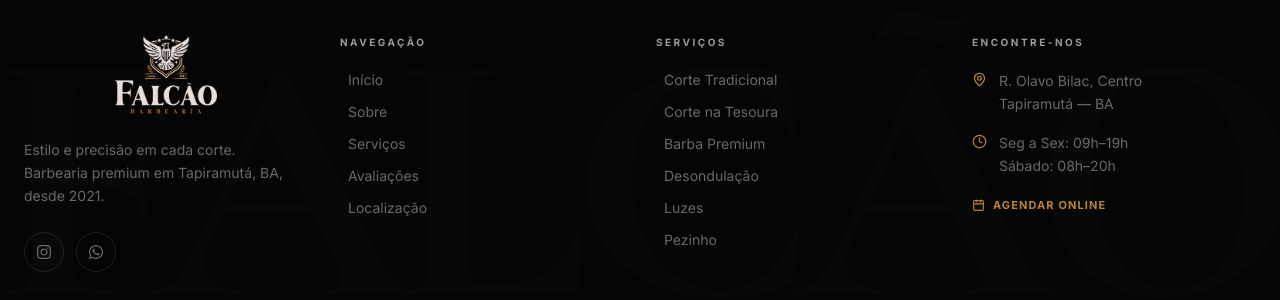
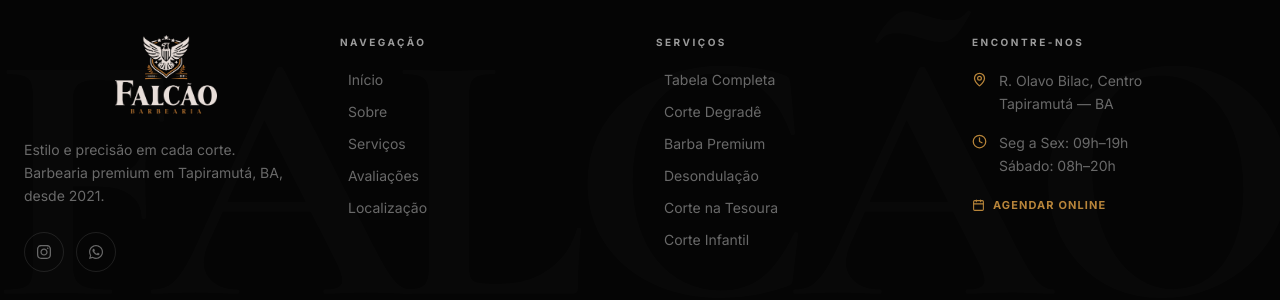
Before and after one commit to Marcos-Gabriell/Falcao-barbearia, a Next.js app: page /sobre in a window 1280 px wide. Shown: the part 1479-1779 px from the top of the page. Built offline with nearby package versions, Linux system fonts and the light colour scheme; a web font is replaced by a local one.

Commit message:
melhorias 3

```diff
--- a/app/components/Footer.tsx
+++ b/app/components/Footer.tsx
@@ -26,15 +26,14 @@ const linksPrincipais = [
   { nome: "Localização",       url: "/#localizacao" },
 ];
 
-const linksServicos = [
-  { nome: "Corte Tradicional", url: "/agendar?servico=1" },
-  { nome: "Corte na Tesoura",  url: "/agendar?servico=2" },
-  { nome: "Barba Premium",     url: "/agendar?servico=4" },
-  { nome: "Desondulação",      url: "/agendar?servico=9" },
-  { nome: "Luzes",             url: "/agendar?servico=8" },
-  { nome: "Pezinho",           url: "/agendar?servico=3" },
-];
-
+  const linksServicos = [
+    { nome: "Tabela Completa", url: "/servicos" },
+    { nome: "Corte Degradê", url: "/servicos/corte-degrade" },
+    { nome: "Barba Premium", url: "/servicos/barba" },
+    { nome: "Desondulação", url: "/servicos/desondulacao" },
+    { nome: "Corte na Tesoura", url: "/servicos/corte-tesoura" },
+    { nome: "Corte Infantil", url: "/servicos/corte-infantil" },
+  ];
 const Footer = () => {
   const year = new Date().getFullYear();
   const pathname = usePathname();
--- a/app/servicos/barba/page.tsx
+++ b/app/servicos/barba/page.tsx
@@ -91,12 +91,12 @@ export default function BarbaPage() {
             </div>
 
             {/* Botão de Agendar */}
-            <a
-              href="/agendar"
+            <Link
+              href="/agendar?servico=4"
               className="w-full md:w-auto inline-flex items-center justify-center bg-gradient-to-r from-[#b8853a] to-[#8f6425] text-[#070707] px-12 py-5 rounded-2xl font-black uppercase text-xs tracking-[0.2em] hover:scale-[1.02] transition-transform shadow-[0_8px_32px_rgba(184,133,58,0.25)]"
             >
               Agendar Barba
-            </a>
+            </Link>
           </motion.div>
 
         </div>
--- a/app/servicos/corte-degrade/page.tsx
+++ b/app/servicos/corte-degrade/page.tsx
@@ -94,7 +94,7 @@ export default function CorteDegradePage() {
 
             {/* Botão de Agendar */}
             <a
-              href="/agendar"
+              href="/agendar?servico=1"
               className="w-full md:w-auto inline-flex items-center justify-center bg-gradient-to-r from-[#b8853a] to-[#8f6425] text-[#070707] px-12 py-5 rounded-2xl font-black uppercase text-xs tracking-[0.2em] hover:scale-[1.02] transition-transform shadow-[0_8px_32px_rgba(184,133,58,0.25)]"
             >
               Agendar Degradê
--- a/app/servicos/corte-infantil/page.tsx
+++ b/app/servicos/corte-infantil/page.tsx
@@ -67,7 +67,7 @@ export default function CorteInfantilPage() {
               </div>
             </div>
 
-            <a href="/agendar" target="_blank" rel="noopener noreferrer" className="w-full md:w-auto inline-flex items-center justify-center bg-gradient-to-r from-[#b8853a] to-[#8f6425] text-[#070707] px-12 py-5 rounded-2xl font-black uppercase text-[11px] tracking-[0.2em] hover:scale-[1.02] transition-transform shadow-[0_8px_32px_rgba(184,133,58,0.25)]">
+            <a href="/agendar?servico=1" rel="noopener noreferrer" className="w-full md:w-auto inline-flex items-center justify-center bg-gradient-to-r from-[#b8853a] to-[#8f6425] text-[#070707] px-12 py-5 rounded-2xl font-black uppercase text-[11px] tracking-[0.2em] hover:scale-[1.02] transition-transform shadow-[0_8px_32px_rgba(184,133,58,0.25)]">
               Agendar Corte Kids
             </a>
           </motion.div>
--- a/app/servicos/corte-tesoura/page.tsx
+++ b/app/servicos/corte-tesoura/page.tsx
@@ -69,7 +69,7 @@ export default function CorteTesouraPage() {
               </div>
             </div>
 
-            <a href={WHATSAPP_LINK} target="_blank" rel="noopener noreferrer" className="w-full md:w-auto inline-flex items-center justify-center bg-gradient-to-r from-[#b8853a] to-[#8f6425] text-[#070707] px-12 py-5 rounded-2xl font-black uppercase text-[11px] tracking-[0.2em] hover:scale-[1.02] transition-transform shadow-[0_8px_32px_rgba(184,133,58,0.25)]">
+            <a href='/agendar?servico=2' rel="noopener noreferrer" className="w-full md:w-auto inline-flex items-center justify-center bg-gradient-to-r from-[#b8853a] to-[#8f6425] text-[#070707] px-12 py-5 rounded-2xl font-black uppercase text-[11px] tracking-[0.2em] hover:scale-[1.02] transition-transform shadow-[0_8px_32px_rgba(184,133,58,0.25)]">
               Agendar Corte
             </a>
           </motion.div>
--- a/app/servicos/desondulacao/page.tsx
+++ b/app/servicos/desondulacao/page.tsx
@@ -77,7 +77,7 @@ export default function DesondulacaoPage() {
             </div>
 
             <Link
-              href="/agendar"
+              href="/agendar?servico=9"
               className="w-full md:w-auto inline-flex items-center justify-center bg-gradient-to-r from-[#b8853a] to-[#8f6425] text-[#070707] px-12 py-5 rounded-2xl font-black uppercase text-[11px] tracking-[0.2em] hover:scale-[1.02] transition-transform shadow-[0_8px_32px_rgba(184,133,58,0.25)]"
             >
               Garantir Transformação
```
